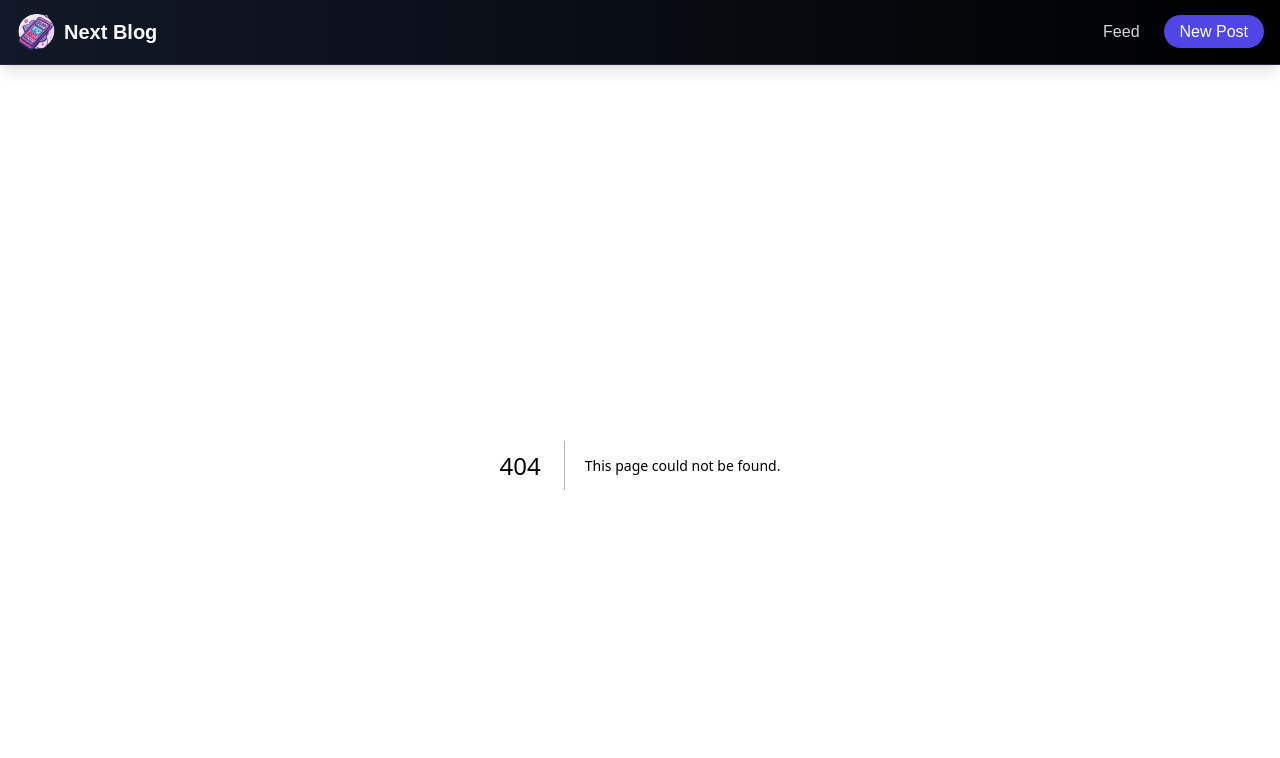
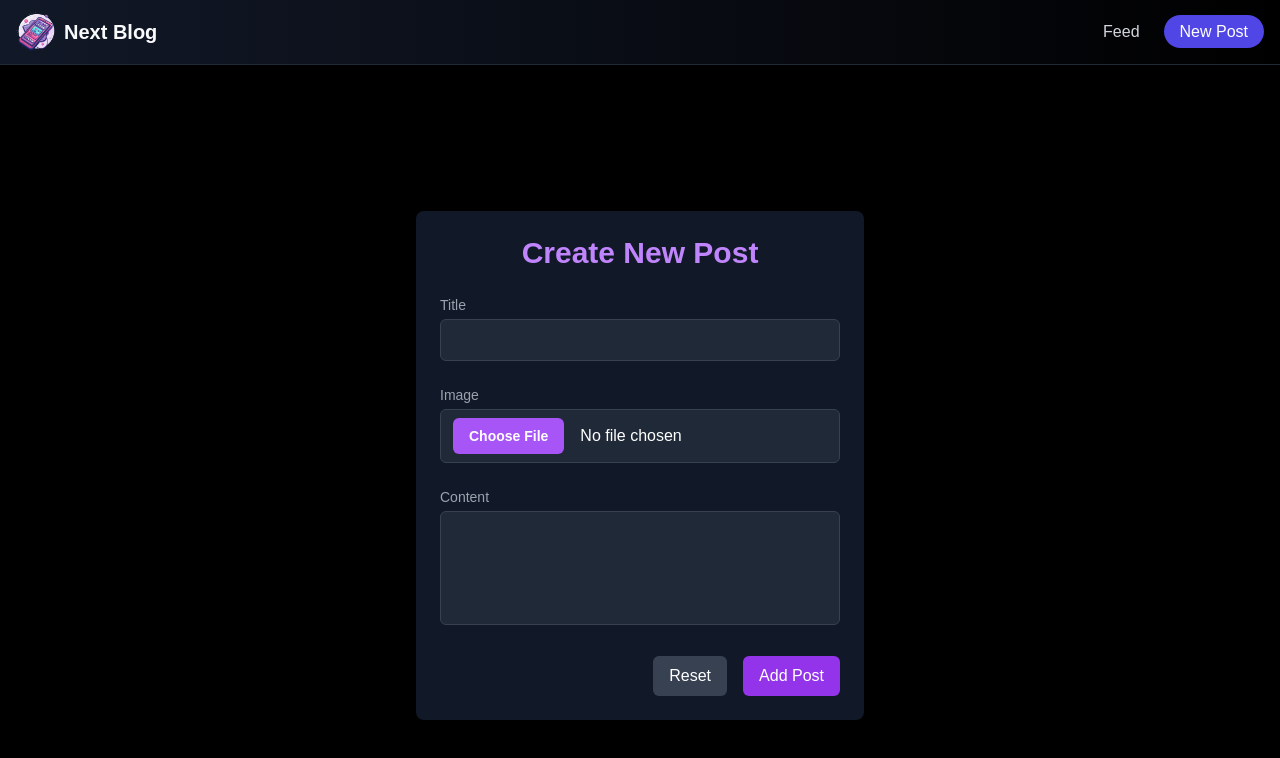
Before and after one commit to sai2963/Next_Blog, a Next.js app: page /new-post in a window 1280 px wide. Before the commit this address had no page. Shown: the top 758 px of the page. Built offline with nearby package versions, Linux system fonts and the light colour scheme.

Commit message:
Post added successfully

```diff
--- /dev/null
+++ b/firebase/clientApp.js
@@ -0,0 +1,25 @@
+// Import the functions you need from the SDKs you need
+import { initializeApp } from "firebase/app";
+import { getAnalytics } from "firebase/analytics";
+import { getStorage } from "firebase/storage";
+import { getFirestore } from "firebase/firestore";
+// TODO: Add SDKs for Firebase products that you want to use
+// https://firebase.google.com/docs/web/setup#available-libraries
+
+// Your web app's Firebase configuration
+// For Firebase JS SDK v7.20.0 and later, measurementId is optional
+const firebaseConfig = {
+  apiKey: "AIzaSyD5qFh_XD8yx7zjNe9p4ebnrgO6oi0Ejx8",
+  authDomain: "nextblog-bf782.firebaseapp.com",
+  projectId: "nextblog-bf782",
+  storageBucket: "nextblog-bf782.appspot.com",
+  messagingSenderId: "114884154654",
+  appId: "1:114884154654:web:c9bfe5949f82e7d2af250f",
+  measurementId: "G-TBRX4PRBS0",
+};
+
+// Initialize Firebase
+const app = initializeApp(firebaseConfig);
+const db = getFirestore(app);
+const storage = getStorage(app);
+export { db, storage };
--- a/package.json
+++ b/package.json
@@ -9,6 +9,8 @@
     "lint": "next lint"
   },
   "dependencies": {
+    "firebase": "^10.13.2",
+    "firebase-react-hooks": "^0.8.0",
     "next": "14.2.13",
     "react": "^18",
     "react-dom": "^18"
--- /dev/null
+++ b/src/app/new-post/page.js
@@ -0,0 +1,178 @@
+"use client";
+import React, { useState } from "react";
+import { collection, addDoc } from "firebase/firestore";
+import { ref, uploadBytes, getDownloadURL } from "firebase/storage";
+import { db, storage } from "../../../firebase/clientApp";
+
+const MAX_FILE_SIZE = 5 * 1024 * 1024; // 5MB
+const MAX_RETRIES = 3;
+const INITIAL_RETRY_DELAY = 1000; // 1 second
+
+export default function CreateNewPost() {
+  const [title, setTitle] = useState("");
+  const [file, setFile] = useState(null);
+  const [content, setContent] = useState("");
+  const [isSubmitting, setIsSubmitting] = useState(false);
+  const [error, setError] = useState(null);
+
+  const handleFileChange = (e) => {
+    const selectedFile = e.target.files[0];
+    if (selectedFile) {
+      if (selectedFile.size > MAX_FILE_SIZE) {
+        setError(`File size exceeds 5MB limit. Please choose a smaller file.`);
+        setFile(null);
+      } else {
+        setFile(selectedFile);
+        setError(null);
+      }
+    }
+  };
+
+  const uploadFileWithRetry = async (file, retries = 0) => {
+    try {
+      const storageRef = ref(storage, `images/${file.name}`);
+      const metadata = {
+        contentType: file.type,
+        customMetadata: {
+          "Access-Control-Allow-Origin": "*",
+        },
+      };
+      await uploadBytes(storageRef, file, metadata);
+      return await getDownloadURL(storageRef);
+    } catch (error) {
+      console.error(`Upload attempt ${retries + 1} failed:`, error);
+      if (error.code === "storage/unauthorized") {
+        console.error("CORS error: Unauthorized access to Firebase Storage");
+        throw new Error(
+          "Unable to upload file due to CORS restrictions. Please check your Firebase configuration."
+        );
+      }
+      if (retries < MAX_RETRIES) {
+        const delay = INITIAL_RETRY_DELAY * Math.pow(2, retries);
+        console.log(`Retrying in ${delay}ms...`);
+        await new Promise((resolve) => setTimeout(resolve, delay));
+        return uploadFileWithRetry(file, retries + 1);
+      }
+      throw error;
+    }
+  };
+
+  const handleSubmit = async (e) => {
+    e.preventDefault();
+    setIsSubmitting(true);
+    setError(null);
+
+    try {
+      let imageUrl = null;
+
+      if (file) {
+        // Upload the image to Firebase Storage
+        imageUrl = await uploadFileWithRetry(file);
+        console.log(`Image uploaded: ${imageUrl}`);
+      }
+
+      // Prepare post data
+      const postData = {
+        title,
+        content,
+        imageUrl, // Image URL from Firebase Storage
+        createdAt: new Date(), // Store the timestamp of post creation
+      };
+
+      // Attempt to add the document to Firestore
+      const docRef = await addDoc(collection(db, "posts"), postData);
+      console.log("Document added with ID: ", docRef.id);
+
+      // Clear the form after successful submission
+      setTitle("");
+      setContent("");
+      setFile(null);
+      alert(`Post added successfully! ID: ${docRef.id}`);
+    } catch (error) {
+      console.error("Error adding document: ", error);
+      setError("Failed to add post: " + error.message);
+    } finally {
+      setIsSubmitting(false);
+    }
+  };
+
+  return (
+    <div className="min-h-screen bg-black text-white flex items-center justify-center p-4">
+      <div className="w-full max-w-md bg-gray-900 rounded-lg shadow-2xl overflow-hidden">
+        <div className="p-6">
+          <h1 className="text-3xl font-bold mb-6 text-center text-purple-400">
+            Create New Post
+          </h1>
+          <form className="space-y-6" onSubmit={handleSubmit}>
+            <div>
+              <label
+                htmlFor="title"
+                className="block text-sm font-medium text-gray-400 mb-1"
+              >
+                Title
+              </label>
+              <input
+                type="text"
+                id="title"
+                name="title"
+                value={title}
+                onChange={(e) => setTitle(e.target.value)}
+                className="w-full px-3 py-2 bg-gray-800 border border-gray-700 rounded-md focus:outline-none focus:ring-2 focus:ring-purple-500 text-white"
+                required
+              />
+            </div>
+            <div>
+              <label
+                htmlFor="image"
+                className="block text-sm font-medium text-gray-400 mb-1"
+              >
+                Image
+              </label>
+              <input
+                type="file"
+                accept="image/jpg, image/png"
+                id="image"
+                name="image"
+                onChange={handleFileChange}
+                className="w-full px-3 py-2 bg-gray-800 border border-gray-700 rounded-md focus:outline-none focus:ring-2 focus:ring-purple-500 text-white file:mr-4 file:py-2 file:px-4 file:rounded-md file:border-0 file:text-sm file:font-semibold file:bg-purple-500 file:text-white hover:file:bg-purple-600"
+              />
+            </div>
+            <div>
+              <label
+                htmlFor="content"
+                className="block text-sm font-medium text-gray-400 mb-1"
+              >
+                Content
+              </label>
+              <textarea
+                id="content"
+                name="content"
+                rows="4"
+                value={content}
+                onChange={(e) => setContent(e.target.value)}
+                required
+                className="w-full px-3 py-2 bg-gray-800 border border-gray-700 rounded-md focus:outline-none focus:ring-2 focus:ring-purple-500 text-white resize-none"
+              ></textarea>
+            </div>
+            <div className="flex justify-end space-x-4">
+              <button
+                type="reset"
+                className="px-4 py-2 bg-gray-700 text-white rounded-md hover:bg-gray-600 focus:outline-none focus:ring-2 focus:ring-gray-500"
+              >
+                Reset
+              </button>
+              <button
+                type="submit"
+                className="px-4 py-2 bg-purple-600 text-white rounded-md hover:bg-purple-700 focus:outline-none focus:ring-2 focus:ring-purple-500"
+                disabled={isSubmitting}
+              >
+                {isSubmitting ? "Adding..." : "Add Post"}
+              </button>
+            </div>
+          </form>
+          {error && <p className="mt-4 text-red-500">{error}</p>}
+        </div>
+      </div>
+    </div>
+  );
+}
--- /dev/null
+++ b/src/components/like-icon.js
@@ -0,0 +1,13 @@
+export default function LikeButton() {
+    return (
+      <button className="like-button">
+        <svg
+          xmlns="http://www.w3.org/2000/svg"
+          viewBox="0 0 24 24"
+          fill="currentColor"
+        >
+          <path d="m11.645 20.91-.007-.003-.022-.012a15.247 15.247 0 0 1-.383-.218 25.18 25.18 0 0 1-4.244-3.17C4.688 15.36 2.25 12.174 2.25 8.25 2.25 5.322 4.714 3 7.688 3A5.5 5.5 0 0 1 12 5.052 5.5 5.5 0 0 1 16.313 3c2.973 0 5.437 2.322 5.437 5.25 0 3.925-2.438 7.111-4.739 9.256a25.175 25.175 0 0 1-4.244 3.17 15.247 15.247 0 0 1-.383.219l-.022.012-.007.004-.003.001a.752.752 0 0 1-.704 0l-.003-.001Z" />
+        </svg>
+      </button>
+    );
+  }
--- /dev/null
+++ b/src/lib/format.js
@@ -0,0 +1,6 @@
+export function formatDate(date) {
+    return new Intl.DateTimeFormat('en-US', {
+      dateStyle: 'medium',
+      timeStyle: 'short',
+    }).format(new Date(date));
+  }
```
Also changed, not shown: jsconfig.json (line endings or trailing spaces), 1 other file (tests, documents, lock files or other folders).
